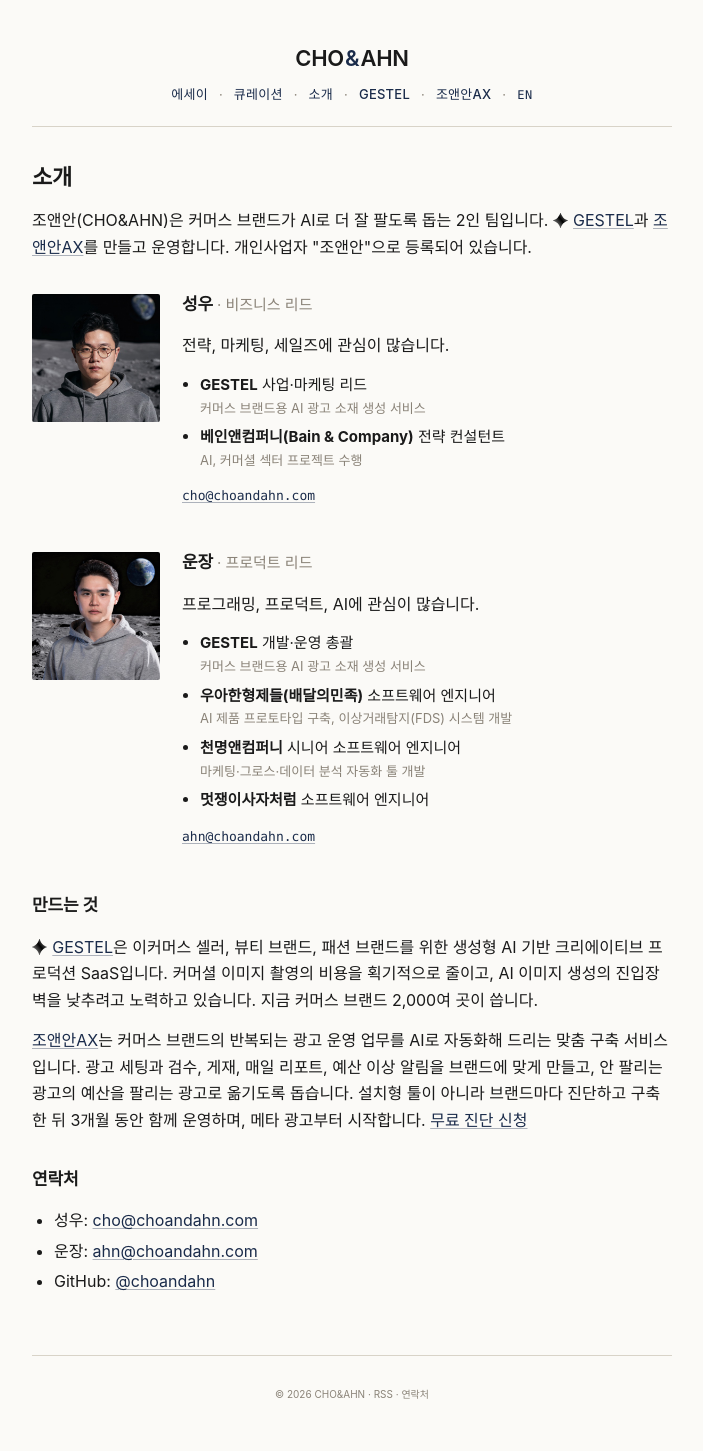
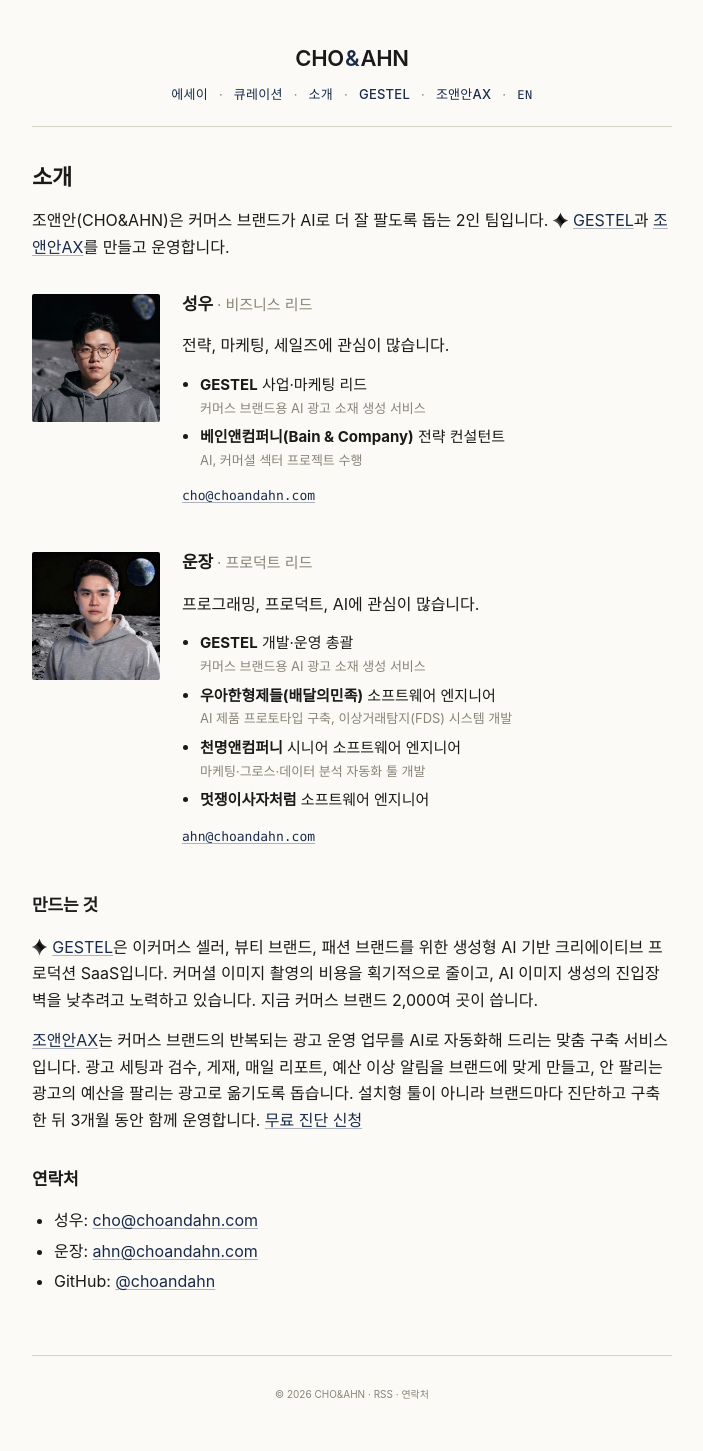
Before and after one commit to choandahn/choandahn.github.io, a Jekyll site: the page built from about.html, in a window 1280 px wide. Shown: the whole page, without its empty margins (288-991 px from the left). Built offline with Jekyll 4.4.1, drawn with Linux system fonts in a browser that asks for light colours; some web fonts are replaced.

Commit message:
Drop filler lines about the business registration and Meta-first channel
Co-Authored-By: Claude Opus 5.5 <noreply@anthropic.com>

```diff
--- a/about.html
+++ b/about.html
@@ -8,7 +8,7 @@ description: 조앤안은 성우(비즈니스)와 운장(프로덕트)의 2인
 ---
 <h1>소개</h1>
 
-<p>조앤안(CHO&amp;AHN)은 커머스 브랜드가 AI로 더 잘 팔도록 돕는 2인 팀입니다. <a href="https://gestel.studio" class="gestel-link"><img src="{{ '/assets/images/gestel.svg' | relative_url }}" class="gestel-icon" alt="" aria-hidden="true">GESTEL</a>과 <a href="https://ax.choandahn.com/">조앤안AX</a>를 만들고 운영합니다. 개인사업자 "조앤안"으로 등록되어 있습니다.</p>
+<p>조앤안(CHO&amp;AHN)은 커머스 브랜드가 AI로 더 잘 팔도록 돕는 2인 팀입니다. <a href="https://gestel.studio" class="gestel-link"><img src="{{ '/assets/images/gestel.svg' | relative_url }}" class="gestel-icon" alt="" aria-hidden="true">GESTEL</a>과 <a href="https://ax.choandahn.com/">조앤안AX</a>를 만들고 운영합니다.</p>
 
 <div class="person">
   <img src="{{ '/assets/images/cho.jpg' | relative_url }}" alt="성우" class="portrait">
@@ -41,7 +41,7 @@ description: 조앤안은 성우(비즈니스)와 운장(프로덕트)의 2인
 <h2>만드는 것</h2>
 <p><a href="https://gestel.studio" class="gestel-link"><img src="{{ '/assets/images/gestel.svg' | relative_url }}" class="gestel-icon" alt="" aria-hidden="true">GESTEL</a>은 이커머스 셀러, 뷰티 브랜드, 패션 브랜드를 위한 생성형 AI 기반 크리에이티브 프로덕션 SaaS입니다. 커머셜 이미지 촬영의 비용을 획기적으로 줄이고, AI 이미지 생성의 진입장벽을 낮추려고 노력하고 있습니다. 지금 커머스 브랜드 2,000여 곳이 씁니다.</p>
 
-<p><a href="https://ax.choandahn.com/">조앤안AX</a>는 커머스 브랜드의 반복되는 광고 운영 업무를 AI로 자동화해 드리는 맞춤 구축 서비스입니다. 광고 세팅과 검수, 게재, 매일 리포트, 예산 이상 알림을 브랜드에 맞게 만들고, 안 팔리는 광고의 예산을 팔리는 광고로 옮기도록 돕습니다. 설치형 툴이 아니라 브랜드마다 진단하고 구축한 뒤 3개월 동안 함께 운영하며, 메타 광고부터 시작합니다. <a href="https://ax.choandahn.com/#contact">무료 진단 신청</a></p>
+<p><a href="https://ax.choandahn.com/">조앤안AX</a>는 커머스 브랜드의 반복되는 광고 운영 업무를 AI로 자동화해 드리는 맞춤 구축 서비스입니다. 광고 세팅과 검수, 게재, 매일 리포트, 예산 이상 알림을 브랜드에 맞게 만들고, 안 팔리는 광고의 예산을 팔리는 광고로 옮기도록 돕습니다. 설치형 툴이 아니라 브랜드마다 진단하고 구축한 뒤 3개월 동안 함께 운영합니다. <a href="https://ax.choandahn.com/#contact">무료 진단 신청</a></p>
 
 <h2>연락처</h2>
 <ul>
--- a/en/about.html
+++ b/en/about.html
@@ -40,7 +40,7 @@ description: CHO&AHN is a two-person team — Sungwoo (business) and Woonjang (p
 <h2>What we're building</h2>
 <p><a href="https://gestel.studio" class="gestel-link"><img src="{{ '/assets/images/gestel.svg' | relative_url }}" class="gestel-icon" alt="" aria-hidden="true">GESTEL</a> is a generative-AI creative production SaaS for e-commerce sellers, beauty brands, and fashion brands. We're working to dramatically cut the cost of commercial image shoots and lower the barrier to AI image generation. More than 2,000 commerce brands use it today.</p>
 
-<p><a href="https://ax.choandahn.com/">조앤안AX</a> (C&amp;AX) is a done-for-you service that automates the repetitive ad operations of Korean commerce brands with AI: ad setup and review, daily reports, and budget alerts, built around each brand's workflow. We start with Meta ads. The service is offered in Korean.</p>
+<p><a href="https://ax.choandahn.com/">조앤안AX</a> (C&amp;AX) is a done-for-you service that automates the repetitive ad operations of Korean commerce brands with AI: ad setup and review, daily reports, and budget alerts, built around each brand's workflow.</p>
 
 <h2>Contact</h2>
 <ul>
--- a/en/index.html
+++ b/en/index.html
@@ -11,7 +11,7 @@ description: CHO&AHN is a two-person team helping commerce brands sell more with
 
 <ul>
 <li><a href="https://gestel.studio" class="gestel-link"><img src="{{ '/assets/images/gestel.svg' | relative_url }}" class="gestel-icon" alt="" aria-hidden="true">GESTEL</a> — AI commercial image generation that cuts the cost of product shoots. Used by 2,000+ commerce brands.</li>
-<li><a href="https://ax.choandahn.com/">조앤안AX</a> (C&amp;AX) — done-for-you AI automation of ad operations for Korean commerce brands, starting with Meta ads. (Korean only)</li>
+<li><a href="https://ax.choandahn.com/">조앤안AX</a> (C&amp;AX) — done-for-you AI automation of ad operations for Korean commerce brands.</li>
 </ul>
 
 <p>Our principle: anyone should benefit from AI, regardless of AI literacy. GESTEL lowers the barrier with a simple interface; 조앤안AX does it with hands-on setup and operation built around each brand.</p>
@@ -39,7 +39,7 @@ description: CHO&AHN is a two-person team helping commerce brands sell more with
 <h2>Elsewhere</h2>
 <ul>
 <li><a href="https://gestel.studio" class="gestel-link"><img src="{{ '/assets/images/gestel.svg' | relative_url }}" class="gestel-icon" alt="" aria-hidden="true">GESTEL</a> — AI commercial image generation</li>
-<li><a href="https://ax.choandahn.com/">조앤안AX</a> — ad-operations automation for commerce brands (Korean)</li>
+<li><a href="https://ax.choandahn.com/">조앤안AX</a> — ad-operations automation for commerce brands</li>
 <li><a href="https://github.com/choandahn">GitHub</a> — @choandahn</li>
 <li>Sungwoo — <a href="mailto:cho@choandahn.com">cho@choandahn.com</a></li>
 <li>Woonjang — <a href="mailto:ahn@choandahn.com">ahn@choandahn.com</a></li>
--- a/index.html
+++ b/index.html
@@ -12,7 +12,7 @@ description: 조앤안은 커머스 브랜드가 AI로 더 잘 팔도록 돕는
 
 <ul>
 <li><a href="https://gestel.studio" class="gestel-link"><img src="{{ '/assets/images/gestel.svg' | relative_url }}" class="gestel-icon" alt="" aria-hidden="true">GESTEL</a>: 커머셜 이미지 촬영 비용을 줄여 주는 AI 이미지 생성 서비스입니다. 커머스 브랜드 2,000여 곳이 씁니다.</li>
-<li><a href="https://ax.choandahn.com/">조앤안AX</a>: 광고 세팅과 검수, 매일 리포트, 예산 알림처럼 반복되는 광고 운영 업무를 브랜드에 맞춰 AI로 자동화해 드립니다. 메타 광고부터 시작합니다.</li>
+<li><a href="https://ax.choandahn.com/">조앤안AX</a>: 광고 세팅과 검수, 매일 리포트, 예산 알림처럼 반복되는 광고 운영 업무를 브랜드에 맞춰 AI로 자동화해 드립니다.</li>
 </ul>
 
 <p>AI를 잘 몰라도 누구나 AI의 혜택을 볼 수 있게 만드는 것이 저희의 원칙입니다. GESTEL은 쉬운 화면으로, 조앤안AX는 브랜드마다 맞춘 구축과 운영으로 AI 활용의 진입 장벽을 낮춥니다.</p>
--- a/llms.txt
+++ b/llms.txt
@@ -11,7 +11,7 @@ sitemap: false
 
 - 회사: 조앤안(CHO&AHN), 서울 성북구. 영문 표기는 CHO&AHN 또는 Cho&Ahn
 - GESTEL(https://www.gestel.studio): 커머셜 이미지 촬영 비용을 줄여 주는 AI 이미지 생성 서비스. 커머스 브랜드 2,000여 곳이 씁니다
-- 조앤안AX(https://ax.choandahn.com, 영문 약칭 C&AX): 커머스 브랜드의 반복되는 광고 운영 업무(세팅, 검수, 게재, 매일 리포트, 예산 이상 알림)를 AI로 자동화해 주는 맞춤 구축 서비스. 메타 광고부터 시작합니다. 가격과 진행 방식은 https://ax.choandahn.com/llms.txt
+- 조앤안AX(https://ax.choandahn.com, 영문 약칭 C&AX): 커머스 브랜드의 반복되는 광고 운영 업무(세팅, 검수, 게재, 매일 리포트, 예산 이상 알림)를 AI로 자동화해 주는 맞춤 구축 서비스. 가격과 진행 방식은 https://ax.choandahn.com/llms.txt
 - 조성우: 공동대표, GESTEL 사업·마케팅 리드, 전 베인앤컴퍼니(Bain & Company) 전략 컨설턴트. cho@choandahn.com
 - 안운장: 공동대표, GESTEL 개발·운영 총괄, 전 우아한형제들(배달의민족)·천명앤컴퍼니 소프트웨어 엔지니어. ahn@choandahn.com
 - 글의 종류: 조앤안이 직접 쓴 글과, 해외 글을 한국어로 옮긴 번역(제목 끝에 "(번역)", 각 글 맨 위에 원문 링크). 번역 글의 주장과 내용은 원저자의 것입니다.
```
